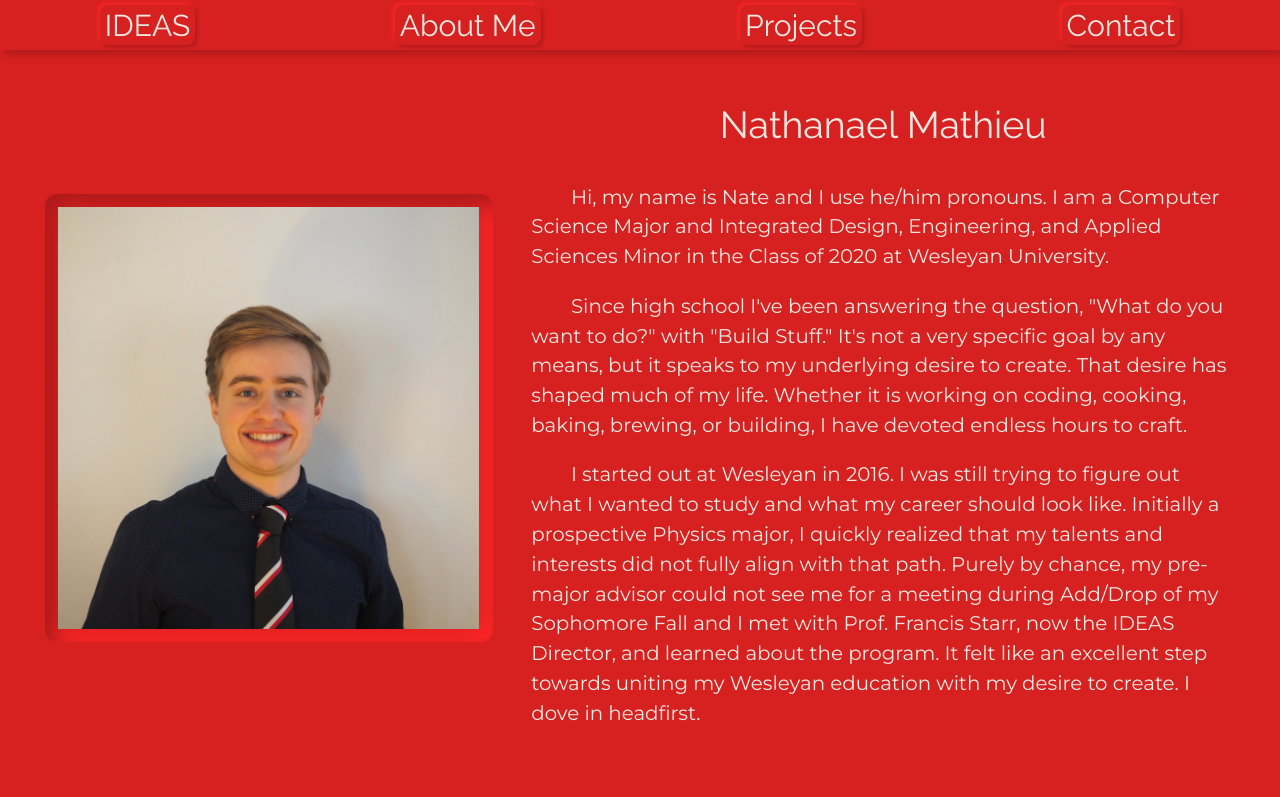
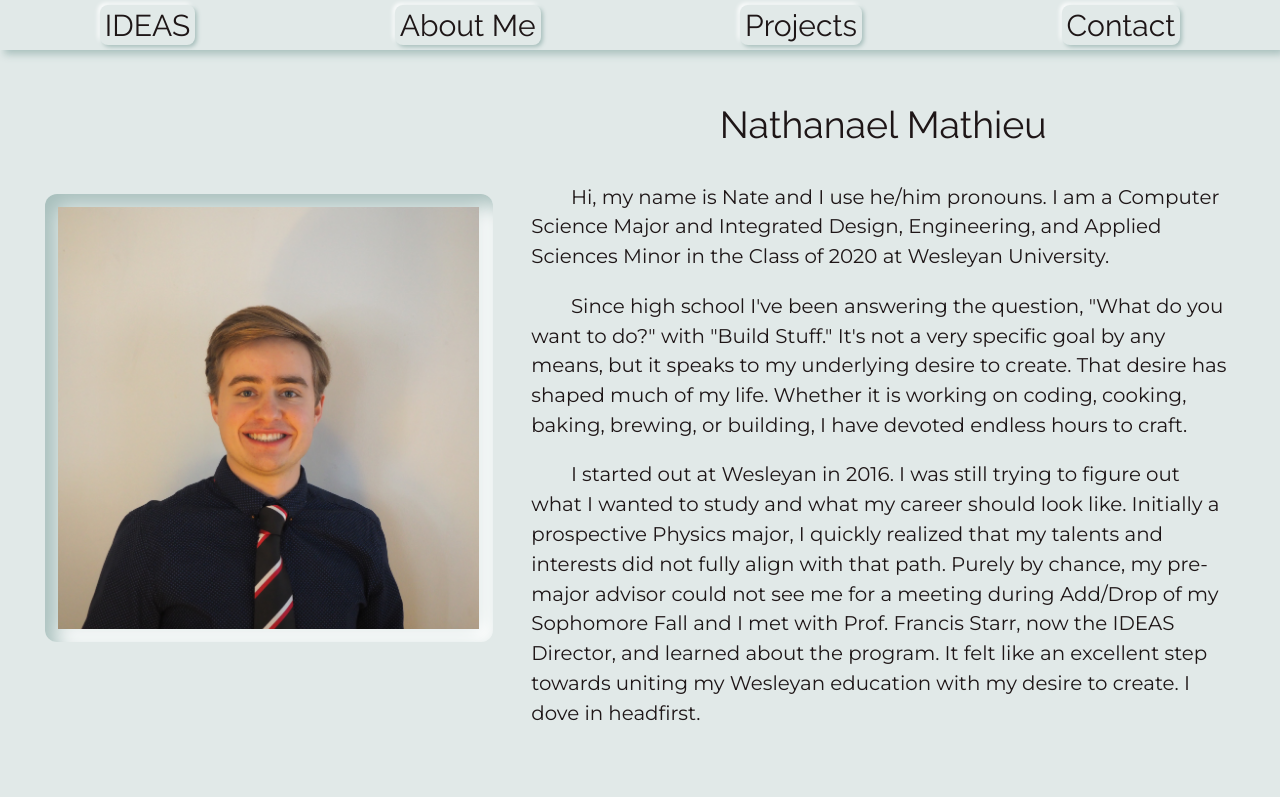
Before and after one commit to NathanaelMathieu/nathanaelmathieu.github.io, a React (Create React App) app: page / in a window 1280 px wide. Shown: the top 797 px of the page. Built offline with nearby package versions, Linux system fonts and the light colour scheme.

Commit message:
Automatically calculate all theme colors

```diff
--- a/src/components/Header.scss
+++ b/src/components/Header.scss
@@ -3,7 +3,7 @@
 
 .Header {
   @include neuShadow(4px, 0);
-  background-color: $background;
+  // background-color: $main;
   display: flex;
   text-decoration: none;
   font-family: $raleway;
@@ -32,7 +32,7 @@
         padding: 3px 5px 2px 5px;
         border-radius: 8px;
         @include neuShadow(2px,0);
-        color: $text;
+        color: invert($main);
       }
       a:hover {
         @include neuShadow(5px, 0);
--- a/src/components/IconButtons.js
+++ b/src/components/IconButtons.js
@@ -14,7 +14,6 @@ function styleIcon(IconComponent, route) {
       rel="noopener noreferrer"
     >
       <IconContext.Provider value ={{ className: "icon",
-      color: "white",
       size: "2em" }}>
         <div>
           <IconComponent/>
--- a/src/components/IconButtons.scss
+++ b/src/components/IconButtons.scss
@@ -4,13 +4,15 @@
   @include neuShadow(1px, 0);
   padding: 1vw;
   border-radius: 12px;
-  background-color: $wesleyan-red;
   display: grid;
   grid-template-columns: auto auto auto;
   grid-gap: 15%;
   min-width: 180px;
   justify-content: center;
   a {
+    div svg {
+      color: invert($main);
+    }
     overflow: hidden;
     border-radius: 10px;
     padding: 8px 30px 6px 8px;
--- a/src/components/ImageCard.scss
+++ b/src/components/ImageCard.scss
@@ -26,7 +26,7 @@
 
       text-align: right;
       font-size: medium;
-      color: $text;
+      color: invert($main);
 
       visibility: hidden;
       opacity: 0;
--- a/src/components/Text.scss
+++ b/src/components/Text.scss
@@ -5,7 +5,7 @@
   font-size: calc(1rem + 0.3vw);
   text-indent: 2em;
   line-height: 150%;
-  color: $text;
+  color: invert($main);
 }
 
 .heading {
--- a/src/index.scss
+++ b/src/index.scss
@@ -2,7 +2,7 @@
 
 body {
   margin: 0;
-  background: $background;
+  background: $main;
   font-family: $montserrat;
   @include globalStyles();
 }
--- a/src/style.scss
+++ b/src/style.scss
@@ -16,16 +16,9 @@ $blue-grey-dark: #005555;
 $blue-pale-transparent: #1d6a9a4d;
 
 //Theme Colors
-$background: $wesleyan-red;
-$accent-dark: $wesleyan-accent1;
-$accent-light: $wesleyan-accent2;
-$text: invert($wesleyan-black);
-$text-invert: $wesleyan-black;
-
-$colora: #fff4c8;
-$colora: #dbd2ac;
-$colora: #ffffe4;
-
+$main: #e1e9e8;
+$accent-dark: darken($main, 20);
+$accent-light: lighten($main, 20);
 
 //Other Variables
 $header-height: 50px;
@@ -79,14 +72,14 @@ $header-height: 50px;
 
 //global styles is applied to body in index.scss
 @mixin globalStyles(){
-  color: $text;
+  color: invert($main);
   a:link {
-    color: $text;
+    color: invert($main);
     @include neuShadow(2px,0);
     text-decoration: none;
   }
   a:visited{
-    color: $text;
+    color: invert($main);
     @include neuShadow(2px,0);
   }
   a:active{
```
